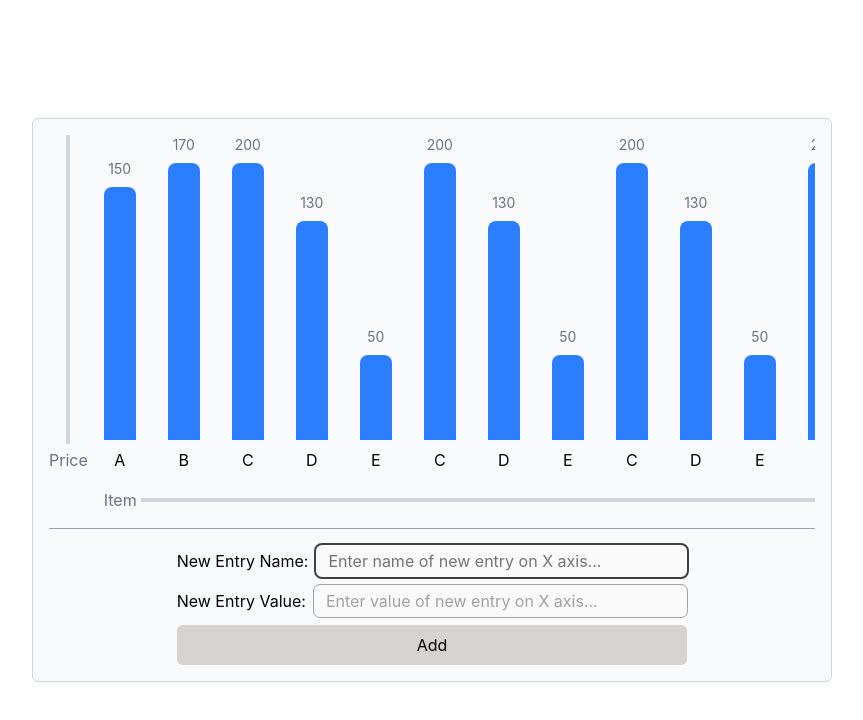
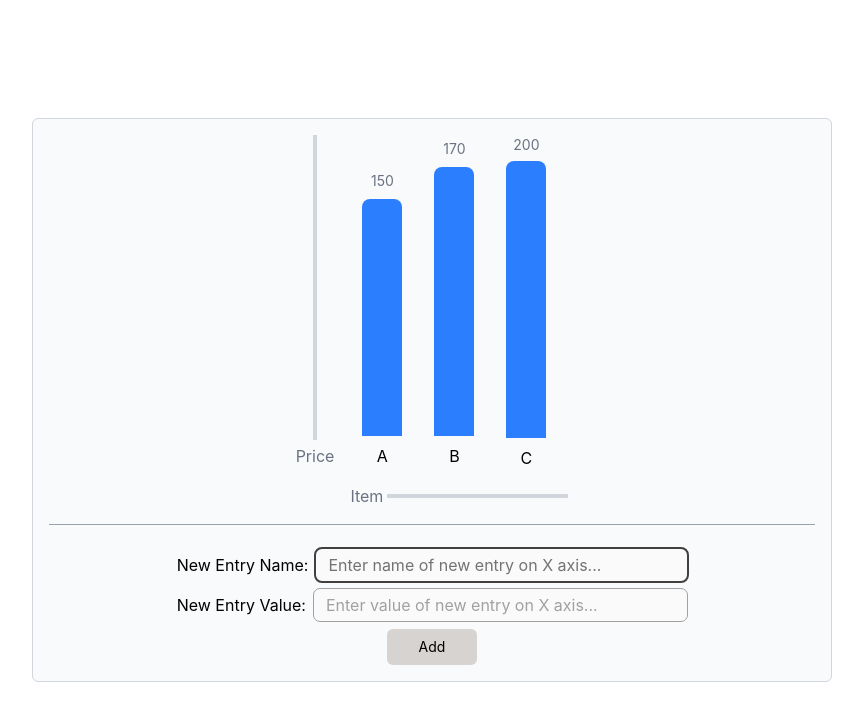
Before and after one commit to Himanshu-Sorathiya-Simform/LMS-04-BAR-CHART-GENERATOR, a React (Vite) app: page / in a window 1280 px wide. Shown: the top 720 px of the page, without its empty margins (208-1071 px from the left). Built offline with nearby package versions, Linux system fonts and the light colour scheme.

Commit message:
add functionality of adding new entry points

```diff
--- a/package.json
+++ b/package.json
@@ -18,6 +18,7 @@
 	},
 	"devDependencies": {
 		"@eslint/js": "^10.0.1",
+		"@himanshu-sorathiya/omnival": "^1.4.1",
 		"@types/node": "^24.12.3",
 		"@types/react": "^19.2.14",
 		"@types/react-dom": "^19.2.3",
--- a/src/components/Bar.tsx
+++ b/src/components/Bar.tsx
@@ -6,15 +6,17 @@ interface BarProps {
 
 function Bar({ name, value, maximumPoint }: BarProps) {
 	return (
-		<div className="flex h-full flex-col items-center justify-between gap-2">
-			<span className="mt-auto text-sm text-gray-500">{value}</span>
+		<div className="flex h-full w-16 flex-col items-center justify-between gap-2">
+			<span className="mt-auto w-16 truncate text-center text-sm text-gray-500">
+				{value}
+			</span>
 
 			<div
-				className="max-w-16 min-w-8 rounded-t-lg bg-blue-500"
-				style={{ height: `${(value / maximumPoint) * 100}%` }}
+				className="w-10 rounded-t-lg bg-blue-500"
+				style={{ height: `${(value / maximumPoint) * 95}%` }}
 			></div>
 
-			<span>{name}</span>
+			<span className="w-16 truncate text-center">{name}</span>
 		</div>
 	);
 }
--- a/src/components/BarContainer.tsx
+++ b/src/components/BarContainer.tsx
@@ -1,100 +1,14 @@
-import { useRef, useState } from "react";
+import type { Data } from "../types/types.ts";
 import Bar from "./Bar.tsx";
 
-interface Data {
-	labelX: string;
-	labelY: string;
-	points: { name: string; value: number }[];
-}
-
-function BarContainer() {
-	const containerRef = useRef<HTMLDivElement>(null);
-
-	const [data, setData] = useState<Data>({
-		labelX: "Item",
-		labelY: "Price",
-		points: [
-			{
-				name: "A",
-				value: 150,
-			},
-			{
-				name: "B",
-				value: 170,
-			},
-			{
-				name: "C",
-				value: 200,
-			},
-			{
-				name: "D",
-				value: 130,
-			},
-			{
-				name: "E",
-				value: 50,
-			},
-			{
-				name: "C",
-				value: 200,
-			},
-			{
-				name: "D",
-				value: 130,
-			},
-			{
-				name: "E",
-				value: 50,
-			},
-			{
-				name: "C",
-				value: 200,
-			},
-			{
-				name: "D",
-				value: 130,
-			},
-			{
-				name: "E",
-				value: 50,
-			},
-			{
-				name: "C",
-				value: 200,
-			},
-			{
-				name: "D",
-				value: 130,
-			},
-			{
-				name: "E",
-				value: 50,
-			},
-			{
-				name: "C",
-				value: 200,
-			},
-			{
-				name: "D",
-				value: 130,
-			},
-			{
-				name: "E",
-				value: 50,
-			},
-		],
-	});
-
+function BarContainer({ data }: { data: Data }) {
 	const maximumPoint = Math.max(...data.points.map((p) => p.value));
 
 	return (
-		<div
-			ref={containerRef}
-			className="mx-auto grid h-full scrollbar-thin grid-cols-[auto_1fr] grid-rows-[1fr_auto] gap-4 overflow-hidden"
-		>
+		<div className="mx-auto grid h-full scrollbar-thin grid-cols-[auto_1fr] grid-rows-[1fr_auto] gap-4 overflow-hidden">
 			<YAxis labelY={data.labelY} />
 
-			<div className="flex h-full scrollbar-thin scrollbar-gutter-stable gap-8 overflow-x-auto">
+			<div className="flex h-full scrollbar-thin scrollbar-gutter-stable gap-2 overflow-x-auto">
 				{data.points.map((point) => (
 					<Bar
 						maximumPoint={maximumPoint}
--- a/src/components/InputsContainer.tsx
+++ b/src/components/InputsContainer.tsx
@@ -1,30 +1,74 @@
+import { type ActionDispatch, useState } from "react";
+import type { DataActionState } from "../reducer/dataReducer.ts";
+import { validate } from "../utils/validateTodoFormResponse.ts";
 import Button from "./ui/Button.tsx";
 import Input from "./ui/Input.tsx";
 
-function InputsContainer() {
+function InputsContainer({
+	handleCreate,
+}: {
+	handleCreate: ActionDispatch<[action: DataActionState]>;
+}) {
+	const [error, setError] = useState("");
+
+	function handleFormSubmit(e: React.SubmitEvent<HTMLFormElement>) {
+		e.preventDefault();
+
+		const formData = new FormData(e.currentTarget);
+		const nameVal = formData.get("new-entry-name");
+		const valueVal = formData.get("new-entry-value");
+
+		if (typeof nameVal !== "string" || typeof valueVal !== "string") return;
+
+		const { isValid, error } = validate([
+			["name", nameVal],
+			["value", +valueVal],
+		]);
+
+		if (isValid === true) {
+			setError("");
+			handleCreate({
+				type: "ADD_POINT",
+				payload: {
+					name: nameVal,
+					value: +valueVal,
+				},
+			});
+
+			e.currentTarget.reset();
+		} else {
+			setError(error);
+		}
+	}
+
 	return (
-		<div className="flex w-2/3 flex-col gap-2">
+		<form
+			onSubmit={handleFormSubmit}
+			className="flex w-2/3 flex-col gap-2"
+		>
+			<p className="text-red-600">{error}</p>
+
 			<Input
 				name="new-entry-name"
 				label="New Entry Name: "
 				placeholder="Enter name of new entry on X axis..."
 				autoFocus={true}
-				className="text-md w-full rounded-md bg-neutral-50 px-3 py-1 text-neutral-800 outline-1 outline-neutral-400 placeholder:text-neutral-400 focus:outline-2 focus:outline-neutral-700 focus:placeholder:text-neutral-500"
-				containerClassName="flex text-nowrap gap-2 text-md items-center"
+				className="w-full rounded-md bg-neutral-50 px-3 py-1 text-neutral-800 outline-1 outline-neutral-400 placeholder:text-neutral-400 focus:outline-2 focus:outline-neutral-700 focus:placeholder:text-neutral-500"
+				containerClassName="flex text-nowrap gap-2  items-center"
 			/>
 
 			<Input
 				name="new-entry-value"
 				label="New Entry Value: "
 				placeholder="Enter value of new entry on X axis..."
-				className="text-md w-full rounded-md bg-neutral-50 px-3 py-1 text-neutral-800 outline-1 outline-neutral-400 placeholder:text-neutral-400 focus:outline-2 focus:outline-neutral-700 focus:placeholder:text-neutral-500"
-				containerClassName="flex text-nowrap gap-2 text-md items-center"
+				className="w-full rounded-md bg-neutral-50 px-3 py-1 text-neutral-800 outline-1 outline-neutral-400 placeholder:text-neutral-400 focus:outline-2 focus:outline-neutral-700 focus:placeholder:text-neutral-500"
+				containerClassName="flex text-nowrap gap-2  items-center"
 			/>
 
-			<Button className="rounded-md bg-stone-300 px-4 py-2 outline-0 duration-75 hover:brightness-90 focus:brightness-90 focus-visible:outline-2 focus-visible:outline-stone-800">
+			<Button className="self-center rounded-md bg-stone-300 px-8 py-2 text-sm outline-0 duration-75 hover:brightness-90 focus:brightness-90 focus-visible:outline-2 focus-visible:outline-stone-800">
 				<span>Add</span>
 			</Button>
-		</div>
+		</form>
 	);
 }
 
--- a/src/layouts/BarLayout.tsx
+++ b/src/layouts/BarLayout.tsx
@@ -1,14 +1,38 @@
+import { useReducer } from "react";
 import BarContainer from "../components/BarContainer.tsx";
 import InputsContainer from "../components/InputsContainer.tsx";
+import { dataReducer } from "../reducer/dataReducer.ts";
+import type { Data } from "../types/types.ts";
+
+const initialData: Data = {
+	labelX: "Item",
+	labelY: "Price",
+	points: [
+		{
+			name: "A",
+			value: 150,
+		},
+		{
+			name: "B",
+			value: 170,
+		},
+		{
+			name: "C",
+			value: 200,
+		},
+	],
+};
 
 function BarLayout() {
+	const [data, dispatch] = useReducer(dataReducer, initialData);
+
 	return (
 		<div className="flex h-3/4 w-200 flex-col items-center justify-end gap-4 overflow-hidden rounded-md border border-gray-300 bg-gray-50 p-4">
-			<BarContainer />
+			<BarContainer data={data} />
 
 			<p className="h-0.5 w-full bg-gray-400"></p>
 
-			<InputsContainer />
+			<InputsContainer handleCreate={dispatch} />
 		</div>
 	);
 }
--- /dev/null
+++ b/src/reducer/dataReducer.ts
@@ -0,0 +1,32 @@
+import type { Data, Point } from "../types/types.ts";
+
+interface DataActionState {
+	type: "ADD_POINT" | "UPDATE" | "DELETE";
+	payload: Point;
+}
+
+function dataReducer(data: Data, action: DataActionState) {
+	switch (action.type) {
+		case "ADD_POINT": {
+			const newPoints = {
+				...data,
+				points: [...data.points, action.payload],
+			};
+
+			return newPoints;
+		}
+
+		case "UPDATE": {
+			return data;
+		}
+
+		case "DELETE": {
+			return data;
+		}
+
+		default:
+			throw new Error("Unrecognized action.");
+	}
+}
+
+export { type DataActionState, dataReducer };
--- /dev/null
+++ b/src/types/types.ts
@@ -0,0 +1,12 @@
+interface Point {
+	name: string;
+	value: number;
+}
+
+interface Data {
+	labelX: string;
+	labelY: string;
+	points: Point[];
+}
+
+export type { Data, Point };
--- /dev/null
+++ b/src/utils/validateTodoFormResponse.ts
@@ -0,0 +1,52 @@
+import { v } from "@himanshu-sorathiya/omnival";
+
+function validate(fields: [string, string | boolean | number][]) {
+	for (const [field, value] of fields) {
+		switch (field) {
+			case "name": {
+				const ans = v
+					.string()
+					.minLength(1, "Name should have minimum length of 1")
+					.validate(value);
+
+				if (!ans.isValid) {
+					return {
+						isValid: false,
+						error: ans.errors[0]?.message ?? "Invalid Value",
+					};
+				}
+
+				return { isValid: true, error: "" };
+			}
+
+			case "value": {
+				const ans = v
+					.number()
+					.positive("Value must be positive.")
+					.validate(value);
+
+				if (!ans.isValid) {
+					return {
+						isValid: false,
+						error: ans.errors[0]?.message ?? "Invalid Value",
+					};
+				}
+
+				return { isValid: true, error: "" };
+			}
+
+			default:
+				return {
+					isValid: false,
+					error: `Unexpected field : ${field}`,
+				};
+		}
+	}
+
+	return {
+		isValid: false,
+		error: `Unexpected Error`,
+	};
+}
+
+export { validate };
```
Also changed, not shown: 1 other file (tests, documents, lock files or other folders).
